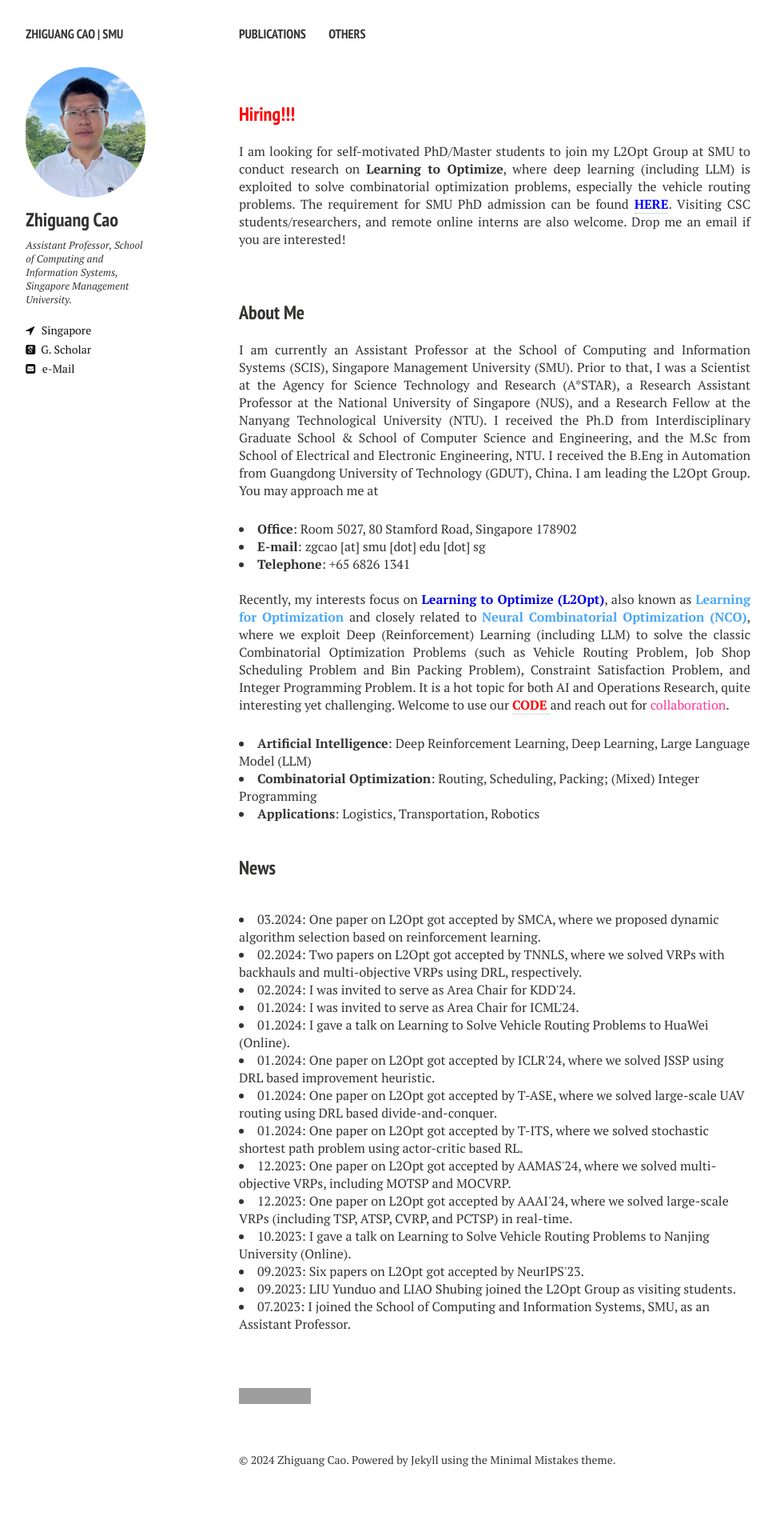
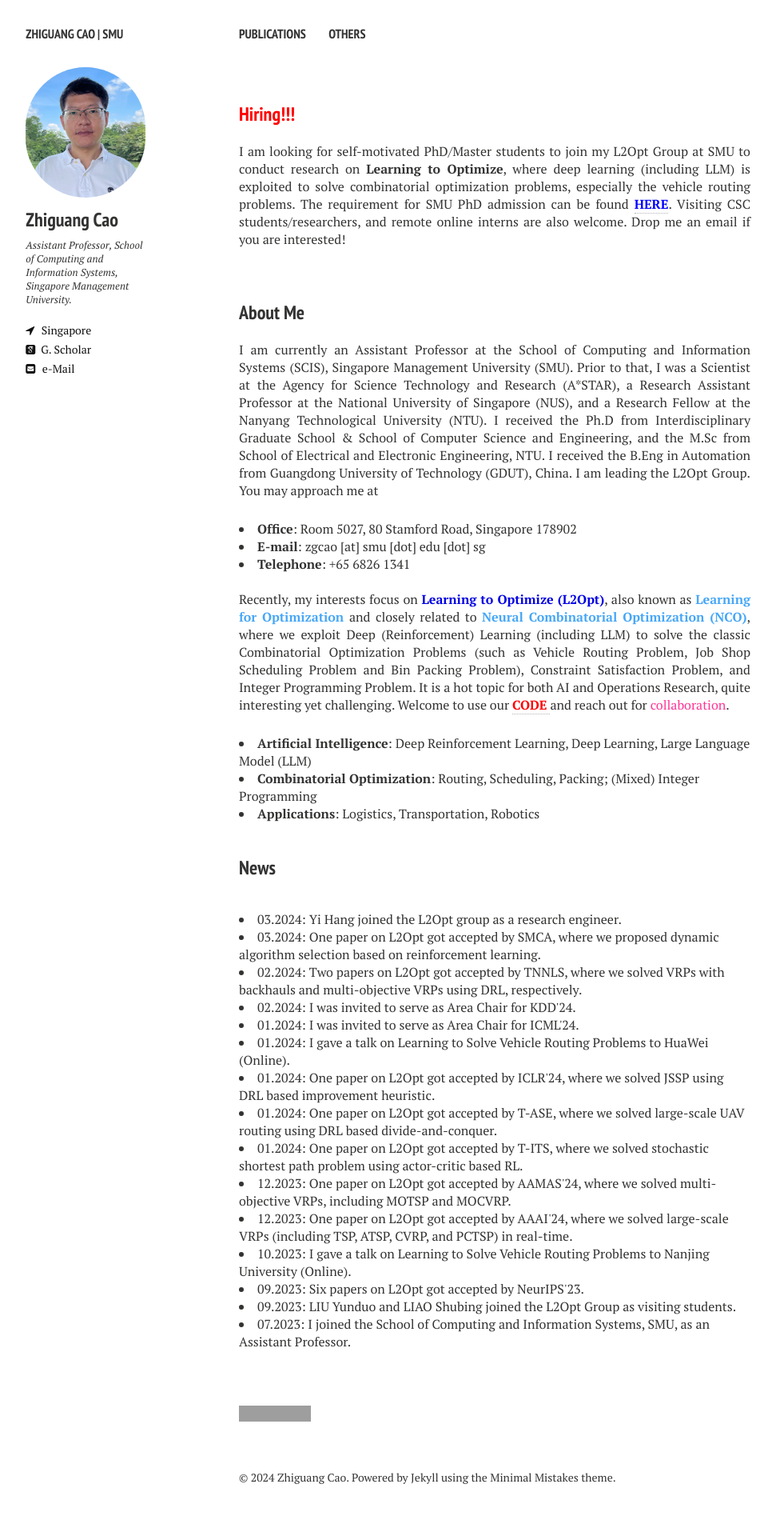
Before and after one commit to zhiguangcaosg/zhiguangcaosg.github.io, a Jekyll site: the page built from index.md, in a window 1280 px wide. Shown: the whole page at 80% size, without its empty margins (21-992 px from the left). Built offline with Jekyll 4.4.1, drawn with Linux system fonts in a browser that asks for light colours; nearby versions of some CDN libraries; before the commit the page ends 1883 px from its top, so only the background shows below that; grey boxes are pictures that could not be loaded.

Commit message:
Update index.md

```diff
--- a/index.md
+++ b/index.md
@@ -39,6 +39,9 @@ image: banner1.png
 
 <h3 style="margin-bottom:-8px;padding-top:20px;">News</h3> <br>
 
+<li>
+03.2024:  Yi Hang joined the L2Opt group as a research engineer.
+</li>
 
 <li>
 03.2024:  One paper on L2Opt got accepted by SMCA, where we proposed dynamic algorithm selection based on reinforcement learning.
```
